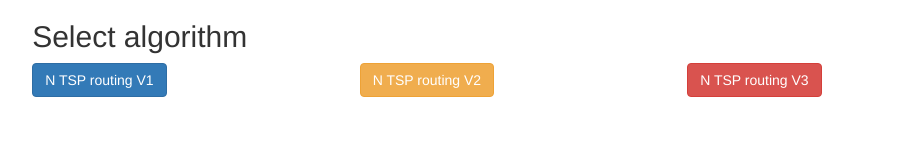
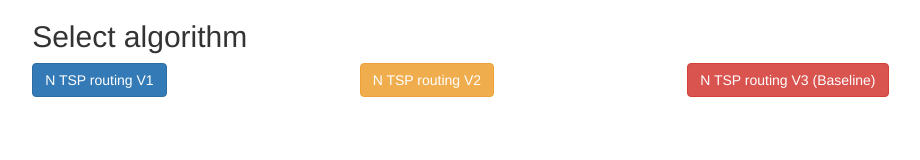
Before and after one commit to antoniogit/TSP-website, a plain HTML site: page index.html in a window 1280 px wide. Shown: the whole page, without its empty margins (77-997 px from the left). Drawn offline with nearby package versions, Linux system fonts and the light colour scheme; some packages are replaced by stand-ins of ours.

Commit message:
added better description

```diff
--- a/index.html
+++ b/index.html
@@ -57,7 +57,7 @@
       </div>
 
       <div class="col-md-3">
-        <button type="button" class="btn btn-danger" onclick="callNTspRoutingV3()">N TSP routing V3</button>
+        <button type="button" class="btn btn-danger" onclick="callNTspRoutingV3()">N TSP routing V3 (Baseline)</button>
       </div>
       <div class="col-md-2"></div>
     </div>
```
